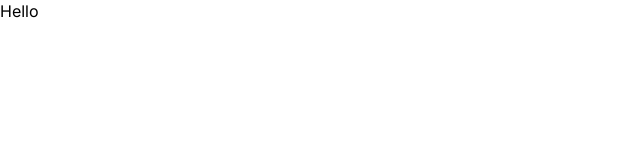
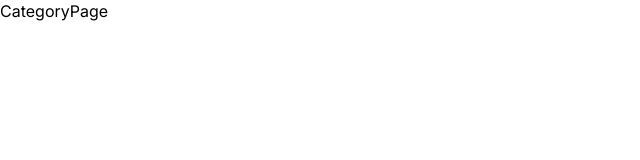
Before and after one commit to abarisic1509/my-news, a React (Vite) app: page /1 in a window 1280 px wide. Shown: the top 160 px of the page, without its empty margins (0-640 px from the left). Built offline with nearby package versions, Linux system fonts and the light colour scheme.

Commit message:
pages setup

```diff
--- a/package.json
+++ b/package.json
@@ -11,7 +11,8 @@
   },
   "dependencies": {
     "react": "^18.3.1",
-    "react-dom": "^18.3.1"
+    "react-dom": "^18.3.1",
+    "react-router-dom": "^6.26.2"
   },
   "devDependencies": {
     "@eslint/js": "^9.9.0",
--- a/src/App.tsx
+++ b/src/App.tsx
@@ -1,5 +1,15 @@
-function App() {
-	return <>Hello</>;
-}
+import { BrowserRouter as Router, Route, Routes } from "react-router-dom";
+import { CategoryPage, Homepage } from "./pages";
+
+const App: React.FC = () => {
+	return (
+		<Router>
+			<Routes>
+				<Route element={<Homepage />} path="/" />
+				<Route element={<CategoryPage />} path="/:id" />
+			</Routes>
+		</Router>
+	);
+};
 
 export default App;
--- /dev/null
+++ b/src/pages/CategoryPage.tsx
@@ -0,0 +1,7 @@
+import React from "react";
+
+const CategoryPage = () => {
+	return <div>CategoryPage</div>;
+};
+
+export default CategoryPage;
--- /dev/null
+++ b/src/pages/Homepage.tsx
@@ -0,0 +1,8 @@
+import React from "react";
+import { MainWrapper } from "../ui/wrappers";
+
+const Homepage = () => {
+	return <MainWrapper>Homepage</MainWrapper>;
+};
+
+export default Homepage;
--- /dev/null
+++ b/src/pages/index.ts
@@ -0,0 +1,2 @@
+export { default as Homepage } from "./Homepage";
+export { default as CategoryPage } from "./CategoryPage";
```
Also changed, not shown: 2 other files (tests, documents, lock files or other folders).
